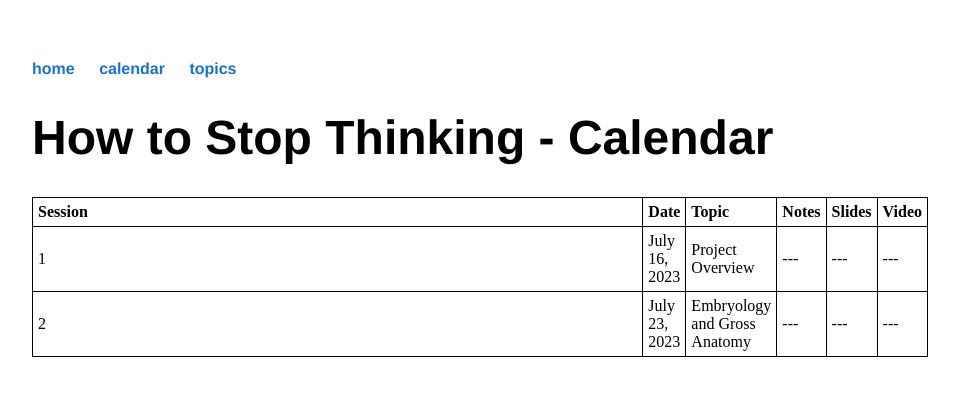
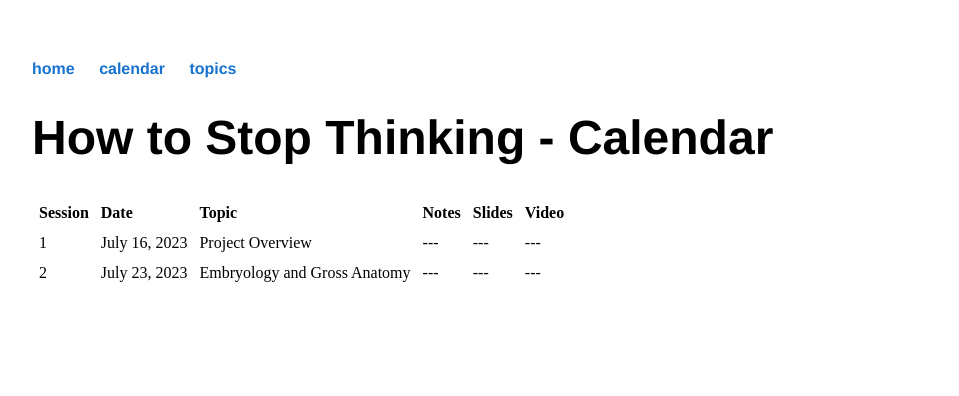
Before and after one commit to maxpensack/maxpensack.github.io, a Jekyll site: the page built from howtostopthinking/calendar/index.html, in a window 1280 px wide. Shown: the top 396 px of the page, without its empty margins (160-1119 px from the left). Built offline with Jekyll 4.4.1, drawn with Linux system fonts in a browser that asks for light colours.

Commit message:
Update main.css

```diff
--- a/css/main.css
+++ b/css/main.css
@@ -42,12 +42,6 @@ ul.posts li {
     list-style: none;
 }
 
-table, th, td {
-    width: 100%;
-    border: 1px solid black;
-    border-collapse: collapse;
-  }
-
 th, td {
     padding: 5px;
   }
```
